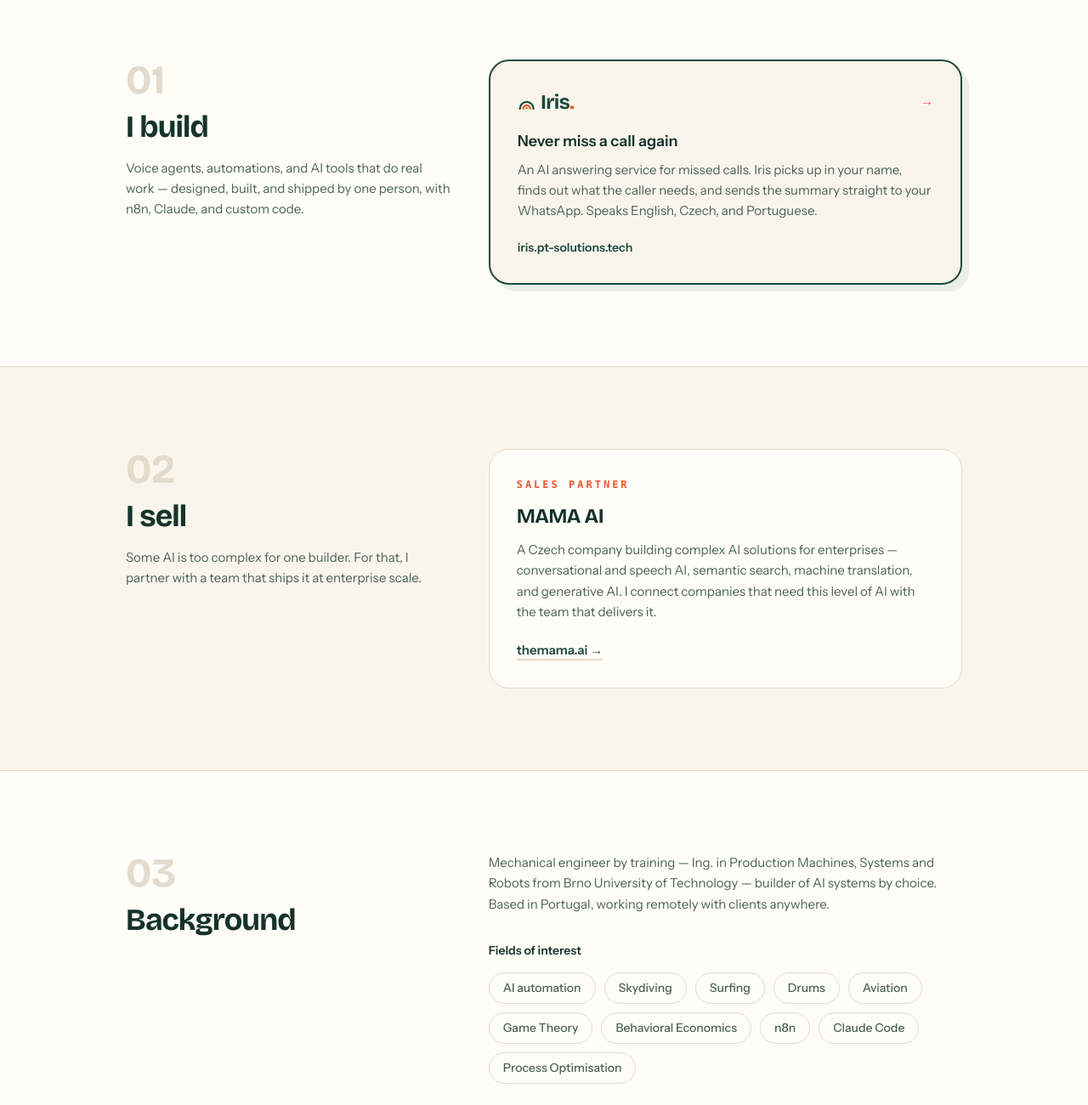
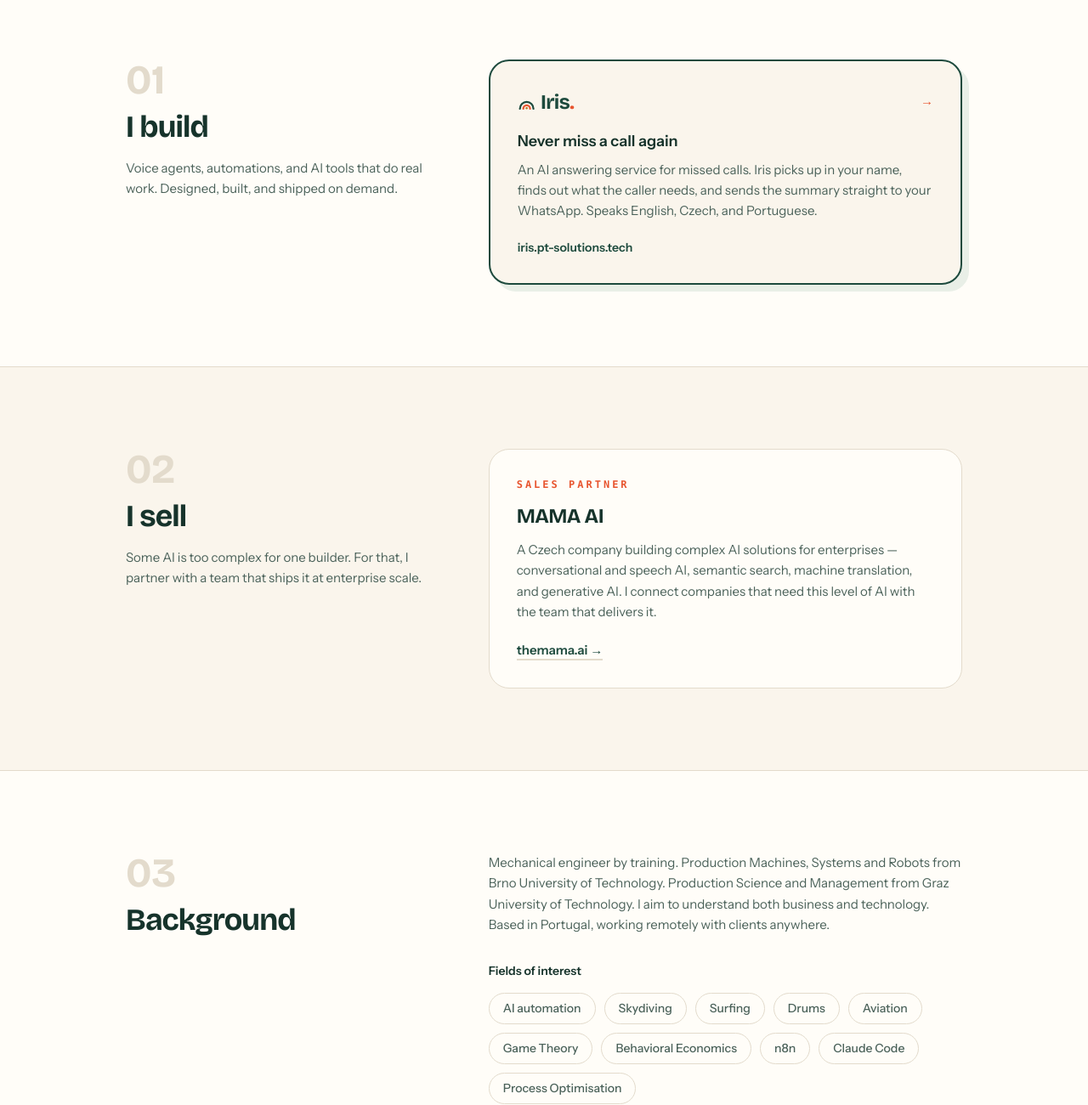
Before and after one commit to Petrrsim/pt-solutions-v3, a website: page index.html in a window 1280 px wide. Shown: the part 680-1980 px from the top of the page at 85% size. Drawn offline with nearby package versions, Linux system fonts and the light colour scheme.

Commit message:
Update index.html

```diff
--- a/index.html
+++ b/index.html
@@ -277,7 +277,7 @@
         I build custom AI systems<span class="text-signal">.</span>
       </h1>
       <p class="mt-6 max-w-xl text-lg leading-relaxed text-soft reveal" style="animation-delay: 180ms;">
-        I'm Petr — I take an AI product from first idea to deployed, working
+        I'm Petr. I take an AI product from first idea to deployed & working
         system. I build my own, like Iris, and help enterprises get theirs
         as a sales partner of MAMA AI.
       </p>
@@ -305,8 +305,8 @@
         <span class="num">01</span>
         <h2 class="font-display font-bold text-3xl sm:text-4xl tracking-tight mt-3">I build</h2>
         <p class="mt-4 text-[15px] leading-relaxed text-soft max-w-sm">
-          Voice agents, automations, and AI tools that do real work — designed,
-          built, and shipped by one person, with n8n, Claude, and custom code.
+          Voice agents, automations, and AI tools that do real work. Designed,
+          built, and shipped on demand.
         </p>
       </div>
       <div class="md:col-span-7">
@@ -375,9 +375,10 @@
       </div>
       <div class="md:col-span-7">
         <p class="text-[15px] leading-relaxed text-soft max-w-prose">
-          Mechanical engineer by training — Ing. in Production Machines, Systems
-          and Robots from Brno University of Technology — builder of AI systems
-          by choice. Based in Portugal, working remotely with clients anywhere.
+          Mechanical engineer by training. Production Machines, Systems and Robots from Brno University of Technology.
+          Production Science and Management from Graz University of Technology.
+          I aim to understand both business and technology.
+          Based in Portugal, working remotely with clients anywhere.
         </p>
         <p class="mt-8 text-sm font-semibold text-ink">Fields of interest</p>
         <div class="mt-4 flex flex-wrap gap-2.5">
```
